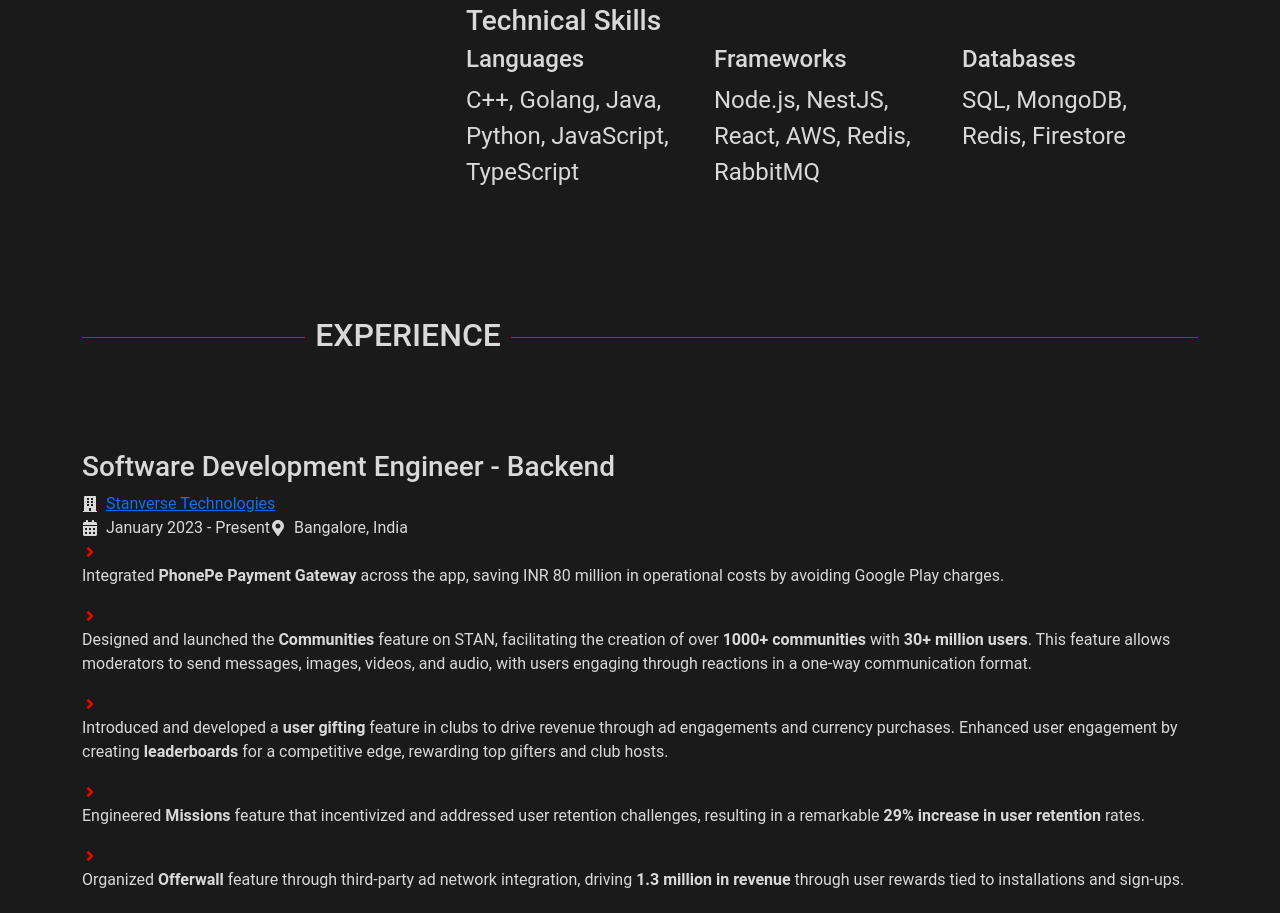
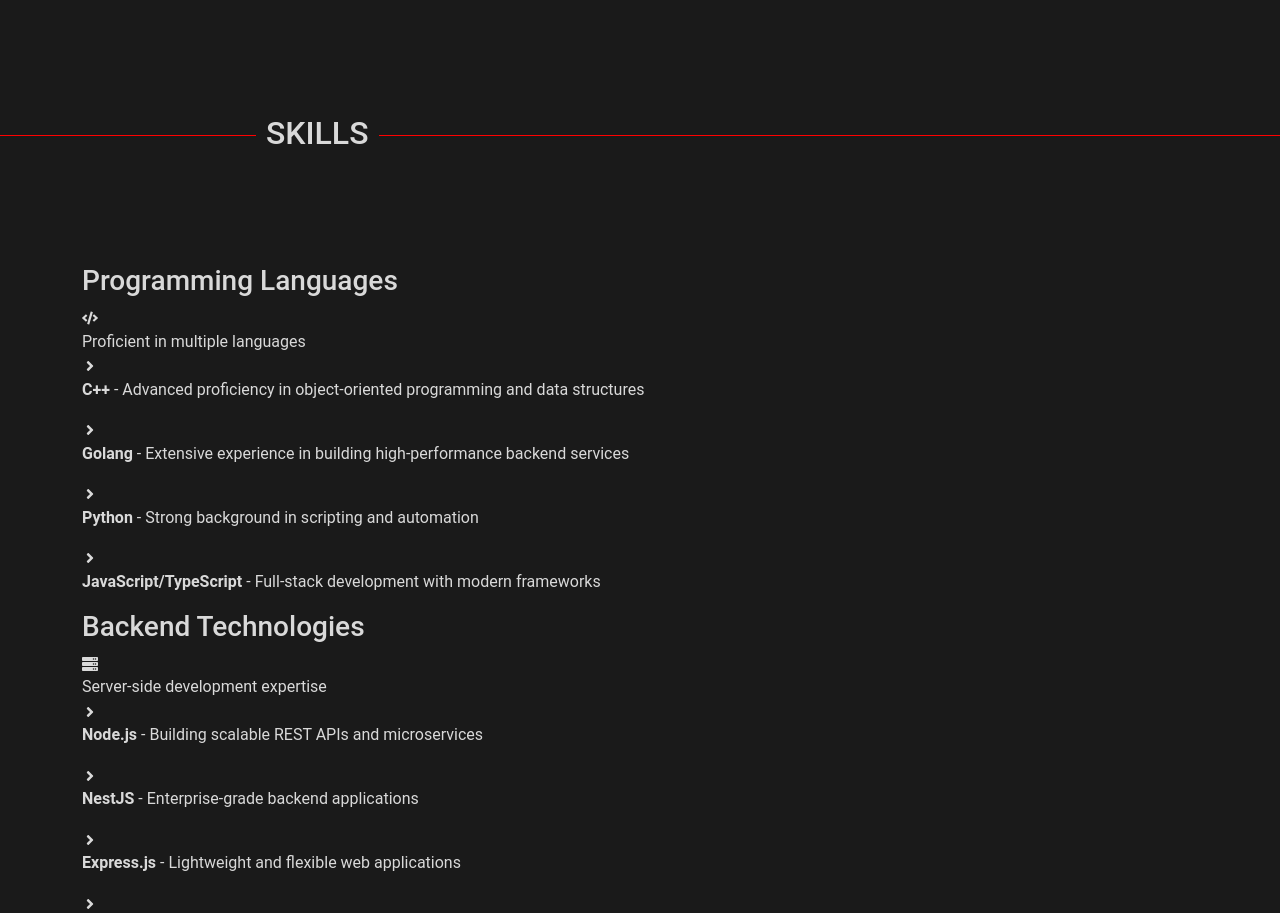
Before and after one commit to RaghavMaskara21/portfolio, a React (Create React App) app: page / in a window 1280 px wide. Shown: the part 1740-2653 px from the top of the page. Built offline with nearby package versions, Linux system fonts and the light colour scheme.

Commit message:
added skills section

```diff
--- a/src/App.js
+++ b/src/App.js
@@ -1,4 +1,3 @@
-
 import 'bootstrap/dist/css/bootstrap.min.css';
 import './App.css';
 import About from './Pages/About/About';
@@ -7,6 +6,7 @@
 import Footer from './Pages/Footer/Footer';
 import Home from './Pages/Home/Home';
 import Projects from './Pages/Projects/Projects';
+import Skills from './Pages/Skills/Skills';
 import Header from './Components/Header'
 
 function App() {
@@ -15,6 +15,7 @@
       <Header/>
       <Home/>
       <About/>
+      <Skills/>
       <Experience/>
       <Projects/>
       <Contact/>
--- a/src/Components/Header.js
+++ b/src/Components/Header.js
@@ -23,6 +23,7 @@
             <Nav >
             <Nav.Link href="#Home" className="mx-2">Home</Nav.Link>
               <Nav.Link href="#About" className="mx-2">About</Nav.Link>
+              <Nav.Link href="#Skills" className="mx-2">Skills</Nav.Link>
               <Nav.Link href="#Experience" className="mx-2">Experience</Nav.Link>
               <Nav.Link href="#Projects" className="mx-2">Projects</Nav.Link>
               <Nav.Link href="#Contact" className="mx-2">Contact</Nav.Link>
--- a/src/Pages/About/About.js
+++ b/src/Pages/About/About.js
@@ -44,23 +44,6 @@
               </div>
             </div>
 
-            <div className='skills-section'>
-              <h3>Technical Skills</h3>
-              <div className='row'>
-                <div className='col-md-4'>
-                  <h4>Languages</h4>
-                  <p>C++, Golang, Java, Python, JavaScript, TypeScript</p>
-                </div>
-                <div className='col-md-4'>
-                  <h4>Frameworks</h4>
-                  <p>Node.js, NestJS, React, AWS, Redis, RabbitMQ</p>
-                </div>
-                <div className='col-md-4'>
-                  <h4>Databases</h4>
-                  <p>SQL, MongoDB, Redis, Firestore</p>
-                </div>
-              </div>
-            </div>
           </div>
         </div>
       </div>
--- a/src/Pages/Skills/Skills.js
+++ b/src/Pages/Skills/Skills.js
@@ -0,0 +1,136 @@
+import React from 'react'
+import './Skills.css'
+import { FaCode, FaDatabase, FaTools, FaServer, FaCloud, FaMobile } from 'react-icons/fa'
+import { FaAngleRight } from 'react-icons/fa';
+
+function Skills() {
+  return (
+    <div className='experience_section' id="Skills">
+      <h2 className='exp_heading'><span>SKILLS</span></h2>
+
+      <div className='container'>
+        <div className='experience-card'>
+          <div className='experience-header'>
+            <h3 className='position'>Programming Languages</h3>
+            <div className='company-info'>
+              <FaCode className='righticon' />
+              <div className='meta-info'>
+                <span>Proficient in multiple languages</span>
+              </div>
+            </div>
+          </div>
+          <div className='experience-content'>
+            <div className='achievement'>
+              <FaAngleRight className='righticon' />
+              <p><strong>C++</strong> - Advanced proficiency in object-oriented programming and data structures</p>
+            </div>
+            <div className='achievement'>
+              <FaAngleRight className='righticon' />
+              <p><strong>Golang</strong> - Extensive experience in building high-performance backend services</p>
+            </div>
+            <div className='achievement'>
+              <FaAngleRight className='righticon' />
+              <p><strong>Python</strong> - Strong background in scripting and automation</p>
+            </div>
+            <div className='achievement'>
+              <FaAngleRight className='righticon' />
+              <p><strong>JavaScript/TypeScript</strong> - Full-stack development with modern frameworks</p>
+            </div>
+          </div>
+        </div>
+
+        <div className='experience-card'>
+          <div className='experience-header'>
+            <h3 className='position'>Backend Technologies</h3>
+            <div className='company-info'>
+              <FaServer className='righticon' />
+              <div className='meta-info'>
+                <span>Server-side development expertise</span>
+              </div>
+            </div>
+          </div>
+          <div className='experience-content'>
+            <div className='achievement'>
+              <FaAngleRight className='righticon' />
+              <p><strong>Node.js</strong> - Building scalable REST APIs and microservices</p>
+            </div>
+            <div className='achievement'>
+              <FaAngleRight className='righticon' />
+              <p><strong>NestJS</strong> - Enterprise-grade backend applications</p>
+            </div>
+            <div className='achievement'>
+              <FaAngleRight className='righticon' />
+              <p><strong>Express.js</strong> - Lightweight and flexible web applications</p>
+            </div>
+            <div className='achievement'>
+              <FaAngleRight className='righticon' />
+              <p><strong>RESTful APIs</strong> - Designing and implementing robust APIs</p>
+            </div>
+          </div>
+        </div>
+
+        <div className='experience-card'>
+          <div className='experience-header'>
+            <h3 className='position'>Databases & Caching</h3>
+            <div className='company-info'>
+              <FaDatabase className='righticon' />
+              <div className='meta-info'>
+                <span>Data management and optimization</span>
+              </div>
+            </div>
+          </div>
+          <div className='experience-content'>
+            <div className='achievement'>
+              <FaAngleRight className='righticon' />
+              <p><strong>MongoDB</strong> - NoSQL database design and optimization</p>
+            </div>
+            <div className='achievement'>
+              <FaAngleRight className='righticon' />
+              <p><strong>SQL</strong> - Relational database management and query optimization</p>
+            </div>
+            <div className='achievement'>
+              <FaAngleRight className='righticon' />
+              <p><strong>Redis</strong> - In-memory data structure store and caching</p>
+            </div>
+            <div className='achievement'>
+              <FaAngleRight className='righticon' />
+              <p><strong>Firestore</strong> - Cloud-based NoSQL database</p>
+            </div>
+          </div>
+        </div>
+
+        <div className='experience-card'>
+          <div className='experience-header'>
+            <h3 className='position'>Cloud & DevOps</h3>
+            <div className='company-info'>
+              <FaCloud className='righticon' />
+              <div className='meta-info'>
+                <span>Cloud infrastructure and deployment</span>
+              </div>
+            </div>
+          </div>
+          <div className='experience-content'>
+            <div className='achievement'>
+              <FaAngleRight className='righticon' />
+              <p><strong>AWS</strong> - Cloud services and infrastructure management</p>
+            </div>
+            <div className='achievement'>
+              <FaAngleRight className='righticon' />
+              <p><strong>Docker</strong> - Containerization and microservices</p>
+            </div>
+            <div className='achievement'>
+              <FaAngleRight className='righticon' />
+              <p><strong>CI/CD</strong> - Continuous Integration and Deployment</p>
+            </div>
+            <div className='achievement'>
+              <FaAngleRight className='righticon' />
+              <p><strong>Git</strong> - Version control and collaboration</p>
+            </div>
+          </div>
+        </div>
+      </div>
+    </div>
+  )
+}
+
+export default Skills
```
